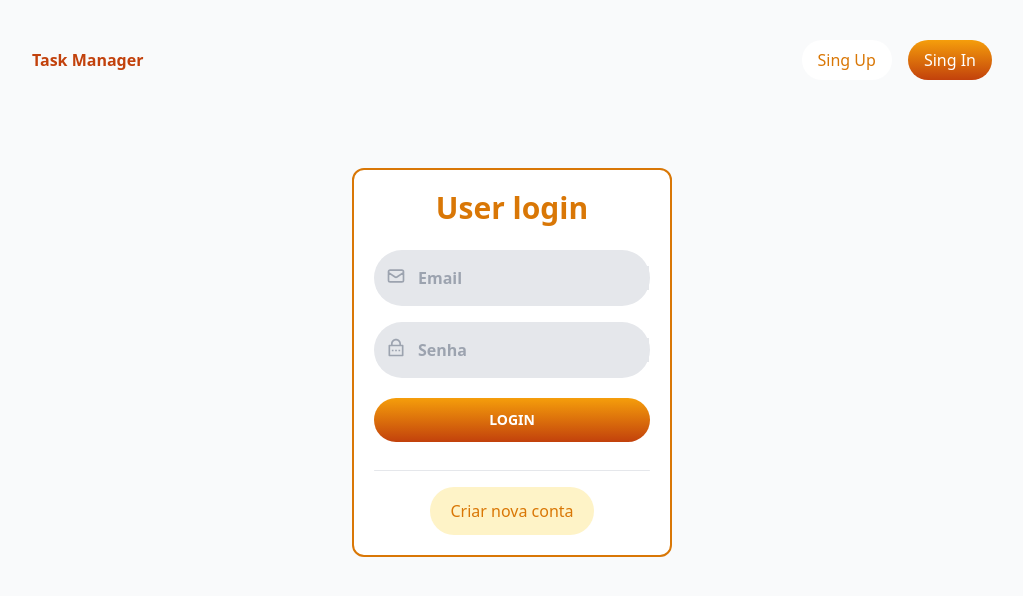
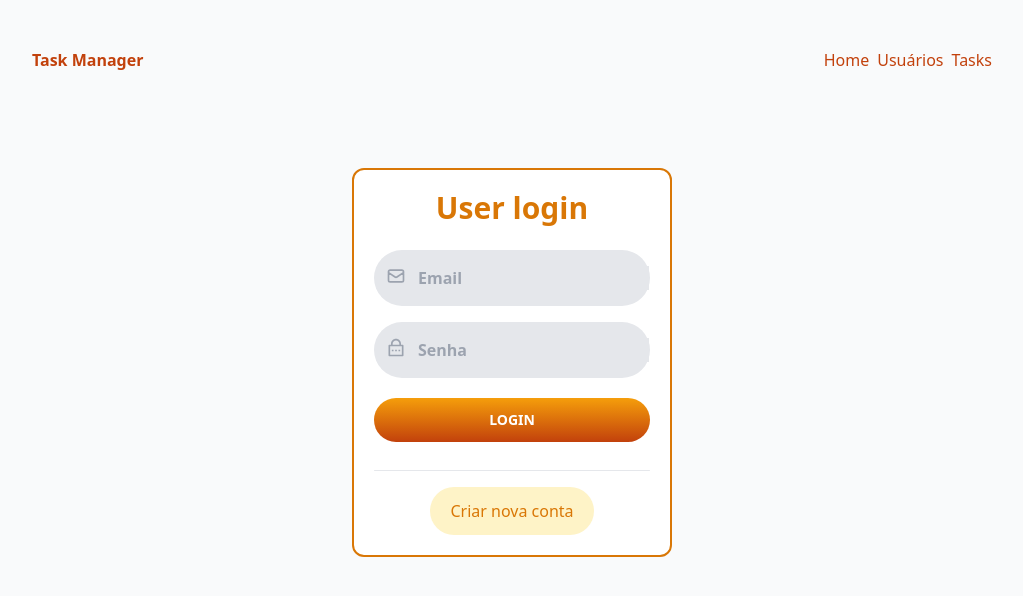
Before and after one commit to joaomacaoli/task-manager-web, a Next.js app: page / in a window 1280 px wide. Shown: the top 596 px of the page, without its empty margins (128-1151 px from the left). Built offline with nearby package versions, Linux system fonts and the light colour scheme; no server answers.

Commit message:
remove singin e singup buttons, set home, users and task links

```diff
--- a/src/components/navbar.tsx
+++ b/src/components/navbar.tsx
@@ -1,4 +1,6 @@
 import Link from "next/link";
+
+const env = process.env.NEXT_PUBLIC_BASE_URL;
 
 export default function NavBar() {
   return (
@@ -8,8 +10,19 @@ export default function NavBar() {
           Task Manager
         </Link>
       </h1>
-      <ul className="flex items-center">
+      <ul className="flex items-center gap-2 text-orange-700">
         <li>
+          <Link href={`${env}`}>
+            Home
+          </Link>
+        </li>
+        <li>
+          <Link href={`${env}/users`}>
+            Usuários
+          </Link>
+        </li>
+        <li>Tasks</li>
+        {/* <li>
           <button className="bg-white text-amber-600 border-amber-500 px-4 py-2 rounded-full mr-4 hover:bg-amber-100">
             <Link href='#'>
               Sing Up
@@ -22,7 +35,7 @@ export default function NavBar() {
               Sing In
             </Link>
           </button>
-        </li>
+        </li> */}
       </ul>
     </nav>
   )
```
